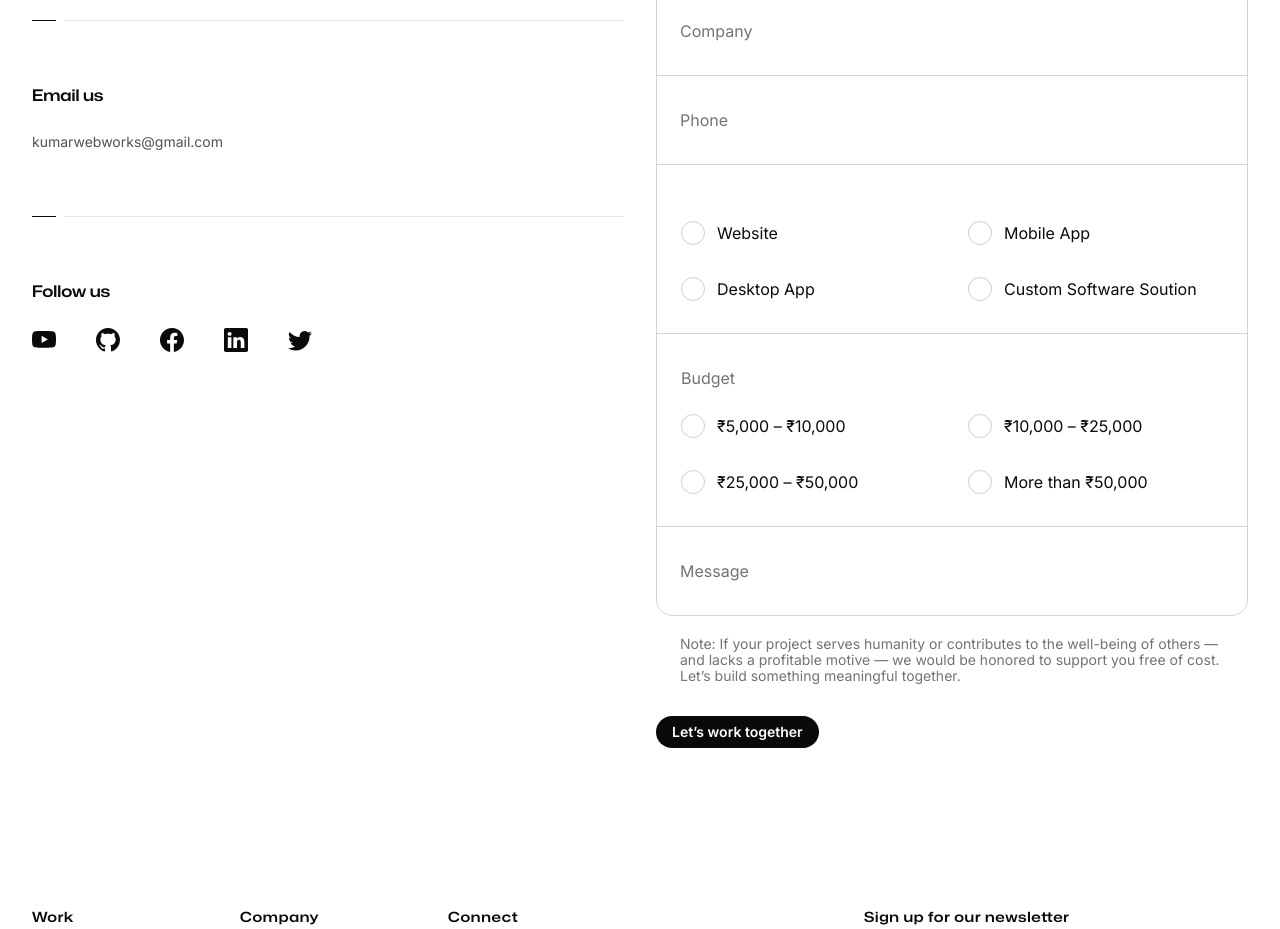
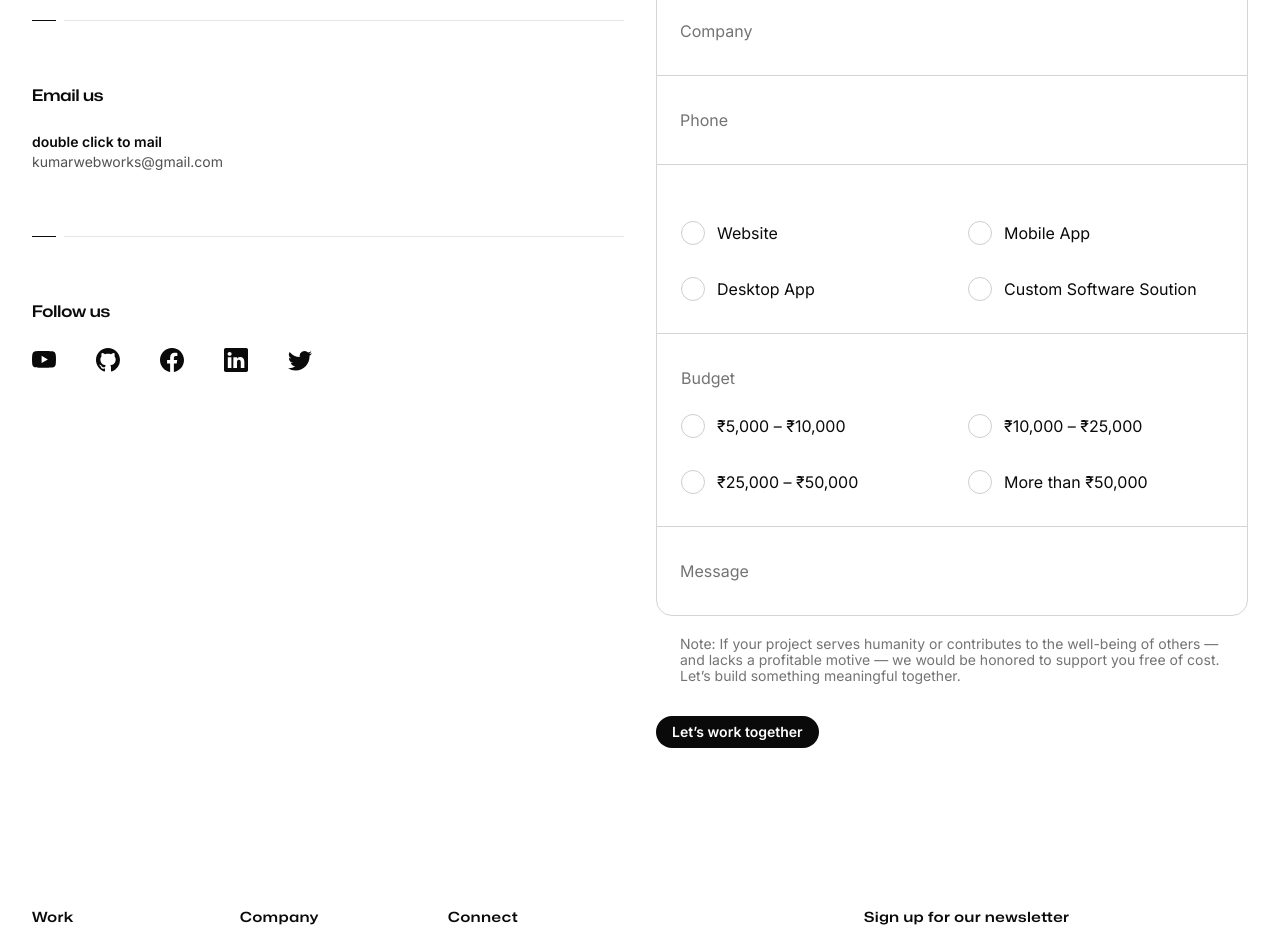
Before and after one commit to KumarWebWorks/KumarWebWorks-Agency, a Next.js app: page /contact in a window 1280 px wide. Shown: the part 820-1749 px from the top of the page. Built offline with nearby package versions, Linux system fonts and the light colour scheme.

Commit message:
SEO Optimize

```diff
--- a/src/components/ContactDetails.jsx
+++ b/src/components/ContactDetails.jsx
@@ -27,10 +27,12 @@ const ContactDetails = () => {
           ].map(([label, email]) => ( */}
           {/* key={email} */}
             <div >
-              <dt className="font-semibold text-neutral-950"></dt>
+              <dt className="font-semibold text-neutral-950">double click to mail</dt>
               <dd>
                 <Link
-                  href={`mailto:kumarwebworks@gmail.com`}
+                  // href={`mailto:kumarwebworks@gmail.com`}
+                  onDoubleClick={() =>
+                    window.open("mailto:kumarwebworks@gmail.com")}
                   className="text-neutral-600 hover:text-neutral-950"
                 >
                   kumarwebworks@gmail.com
```
